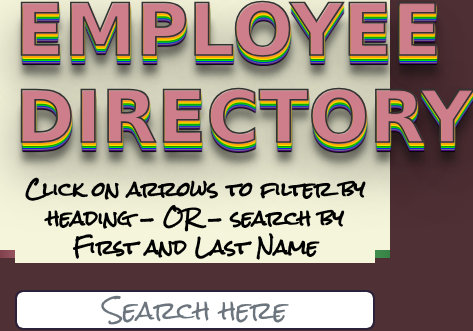
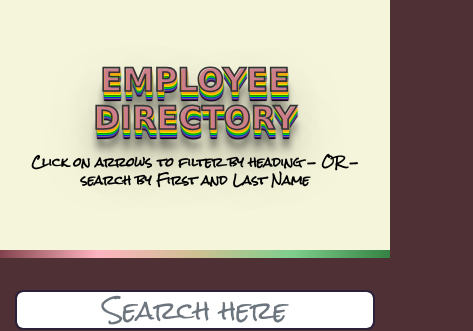
Before and after one commit to MichelleMcConville/19-employee-directory, a React (Create React App) app: page / in a window 390 px wide. Shown: the top 331 px of the page, 473 px wide, since content can reach past the window. Built offline with nearby package versions, Linux system fonts and the light colour scheme; no server answers.

Commit message:
added @media

```diff
--- a/src/components/Header/Header.css
+++ b/src/components/Header/Header.css
@@ -57,3 +57,23 @@ hr {
   text-align: center;
   width: 100%;
 }
+
+@media screen and (max-width: 801px) {
+  h1 {
+    font-size: 3rem;
+  }
+
+  #hp {
+    font-size: 1rem;
+  }
+}
+
+@media screen and (max-width: 480px) {
+  h1 {
+    font-size: 2rem;
+  }
+
+  #hp {
+    font-size: .75rem;
+  }
+}
```
